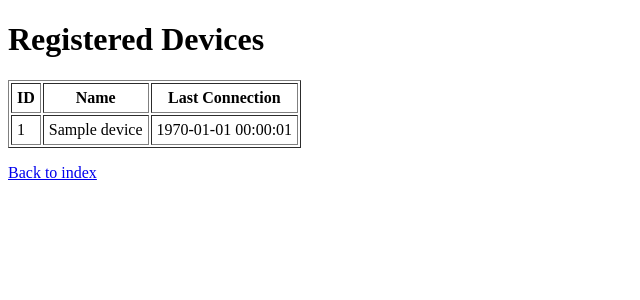
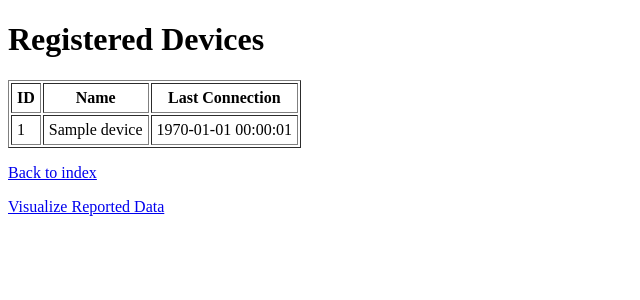
Before and after one commit to Jakobimatrix/HASP, a Flask app: page /devices in a window 1280 px wide. Shown: the top 300 px of the page, without its empty margins (0-640 px from the left). Run offline with Flask 3, Linux system fonts and the light colour scheme; the visitor is signed in with stand-in values (Sample User, id 1); tables that the repository leaves empty hold one stand-in row (values such as "Sample post").

Commit message:
add linkage

```diff
--- a/templates/devices.html
+++ b/templates/devices.html
@@ -21,5 +21,6 @@
         {% endfor %}
     </table>
     <p><a href="{{ url_for('index') }}">Back to index</a></p>
+    <p><a href="{{ url_for('visualize') }}">Visualize Reported Data</a></p>
 </body>
 </html>
--- a/templates/index.html
+++ b/templates/index.html
@@ -11,6 +11,7 @@
         <p><a href="{{ url_for('login') }}">Login</a></p>
     {% else %}
         <p><a href="{{ url_for('devices') }}">Device List</a></p>
+        <p><a href="{{ url_for('visualize') }}">Visualize Reported Data</a></p>
 
         {% if is_admin %}
             <p><a href="{{ url_for('user.list') }}">User List</a></p>
--- a/templates/visualizeData.html
+++ b/templates/visualizeData.html
@@ -136,6 +136,7 @@ function renderChart(mode, data) {
 loadKeys();
 </script>
 
+<p><a href="{{ url_for('index') }}">Back to index</a></p>
 <p><a href="{{ url_for('devices') }}">Back to devices</a></p>
 
 </body>
```
